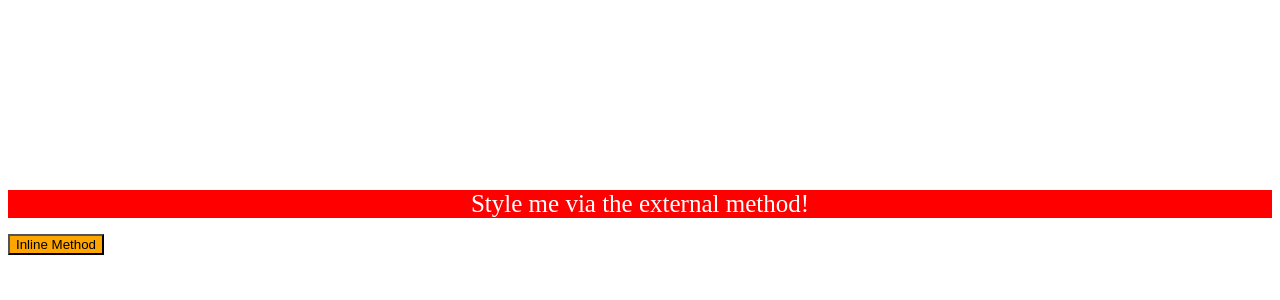
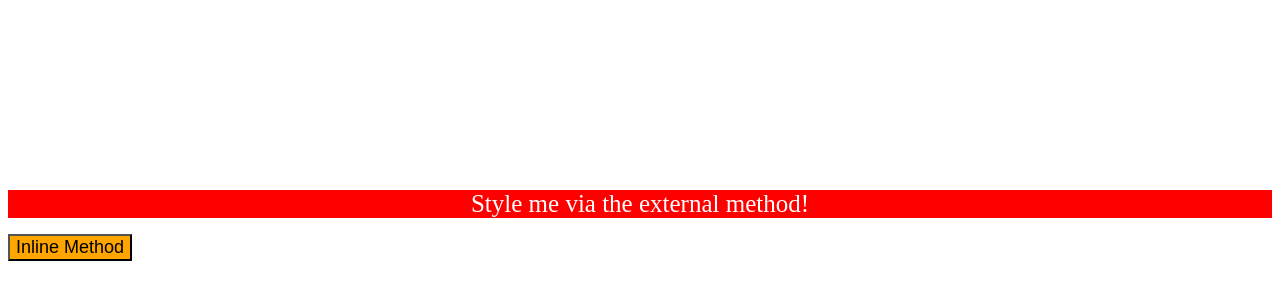
Before and after one commit to WillowInTheWind/Programming2-sp2023, a plain HTML site: page Css-Activities/activity1.html in a window 1280 px wide. Shown: the part 126-426 px from the top of the page. Drawn offline with Linux system fonts and the light colour scheme.

Commit message:
activity 1

```diff
--- a/Css-Activities/activity1.html
+++ b/Css-Activities/activity1.html
@@ -8,7 +8,7 @@
   </head>
   <body>
     <div>Style me via the external method!</div>
-    <p></p>
-    <button style="background-color: orange; ">Inline Method</button>
+      <p></p>
+    <button style="background-color: orange; font-size: 18px;">Inline Method</button>
   </body>
 </html>
```
